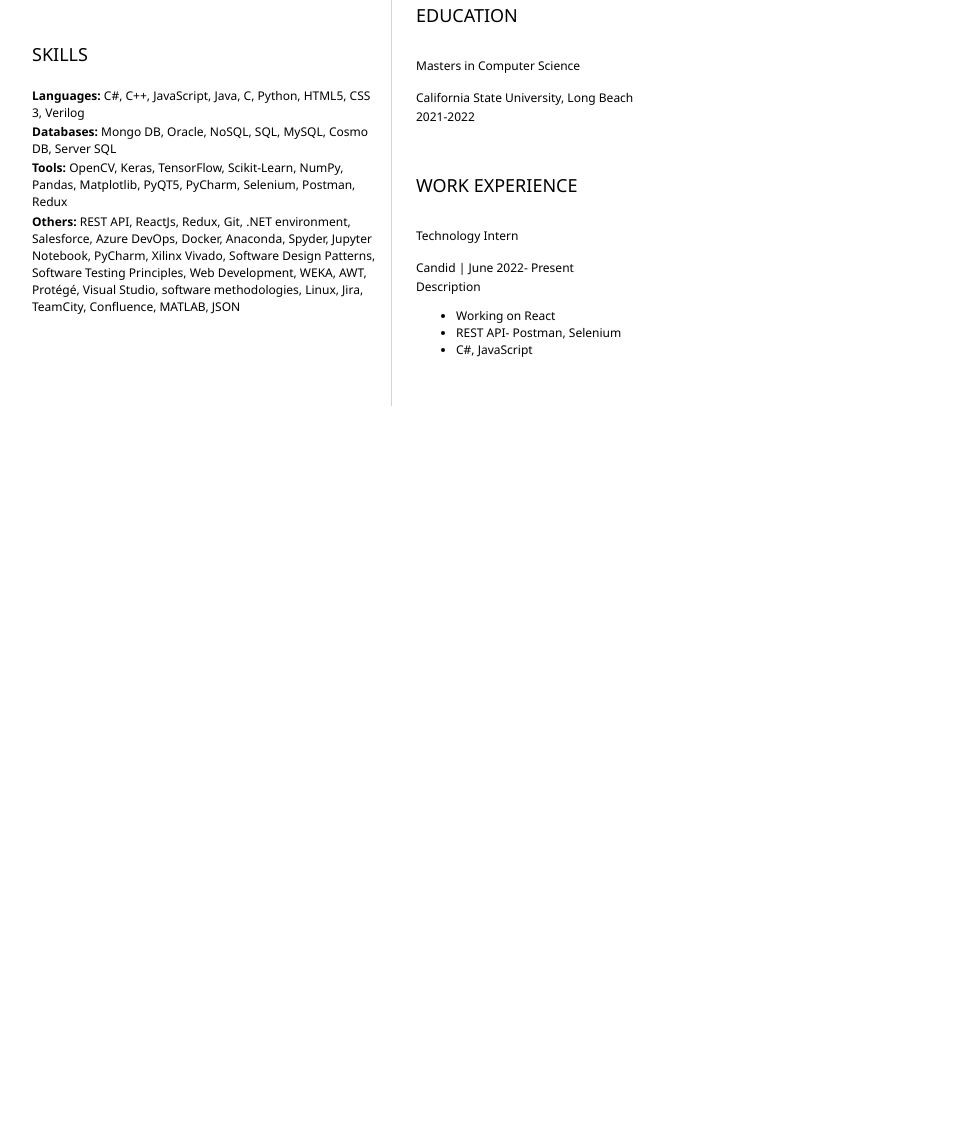
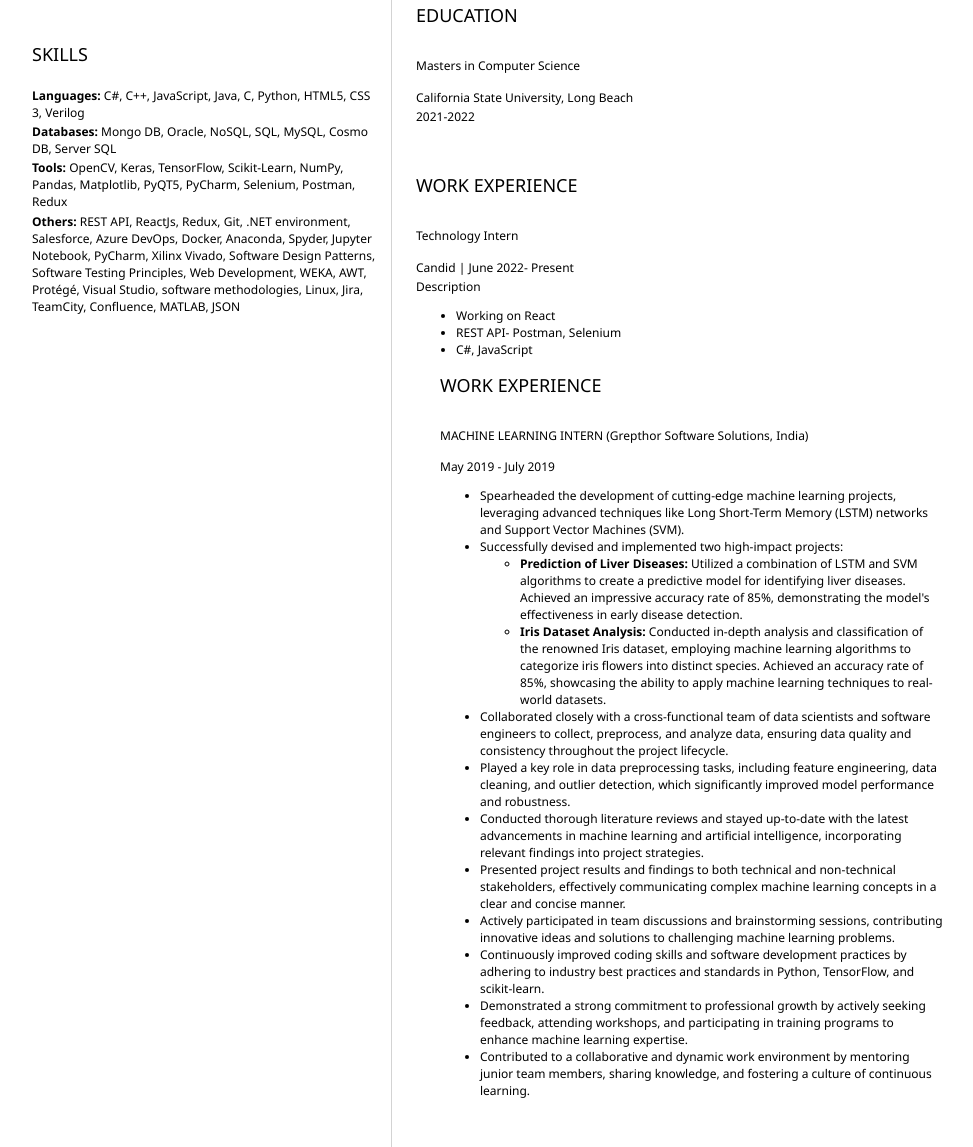
Before and after one commit to raveenaallam99/Raveena-Resume, a plain HTML site: page index.html in a window 1280 px wide. Shown: the part 309-1456 px from the top of the page, without its empty margins (152-1125 px from the left). Before the commit the page ends 800 px from the top, so only its background shows below. Drawn offline with Linux system fonts and the light colour scheme.

Commit message:
Update index.html
Added work experience

```diff
--- a/index.html
+++ b/index.html
@@ -67,6 +67,32 @@
                         <li>REST API- Postman, Selenium</li>
                         <li>C#, JavaScript</li>
                 </ul>
+                <section>
+    <h2>WORK EXPERIENCE</h2>
+    <h3>MACHINE LEARNING INTERN (Grepthor Software Solutions, India)</h3>
+    <p>May 2019 - July 2019</p>
+    <ul>
+        <li>Spearheaded the development of cutting-edge machine learning projects, leveraging advanced techniques like Long Short-Term Memory (LSTM) networks and Support Vector Machines (SVM).</li>
+        <li>Successfully devised and implemented two high-impact projects:</li>
+        <ul>
+            <li>
+                <b>Prediction of Liver Diseases:</b> Utilized a combination of LSTM and SVM algorithms to create a predictive model for identifying liver diseases. Achieved an impressive accuracy rate of 85%, demonstrating the model's effectiveness in early disease detection.
+            </li>
+            <li>
+                <b>Iris Dataset Analysis:</b> Conducted in-depth analysis and classification of the renowned Iris dataset, employing machine learning algorithms to categorize iris flowers into distinct species. Achieved an accuracy rate of 85%, showcasing the ability to apply machine learning techniques to real-world datasets.
+            </li>
+        </ul>
+        <li>Collaborated closely with a cross-functional team of data scientists and software engineers to collect, preprocess, and analyze data, ensuring data quality and consistency throughout the project lifecycle.</li>
+        <li>Played a key role in data preprocessing tasks, including feature engineering, data cleaning, and outlier detection, which significantly improved model performance and robustness.</li>
+        <li>Conducted thorough literature reviews and stayed up-to-date with the latest advancements in machine learning and artificial intelligence, incorporating relevant findings into project strategies.</li>
+        <li>Presented project results and findings to both technical and non-technical stakeholders, effectively communicating complex machine learning concepts in a clear and concise manner.</li>
+        <li>Actively participated in team discussions and brainstorming sessions, contributing innovative ideas and solutions to challenging machine learning problems.</li>
+        <li>Continuously improved coding skills and software development practices by adhering to industry best practices and standards in Python, TensorFlow, and scikit-learn.</li>
+        <li>Demonstrated a strong commitment to professional growth by actively seeking feedback, attending workshops, and participating in training programs to enhance machine learning expertise.</li>
+        <li>Contributed to a collaborative and dynamic work environment by mentoring junior team members, sharing knowledge, and fostering a culture of continuous learning.</li>
+    </ul>
+</section>
+
             </section>
         </article>
     </main>
```
